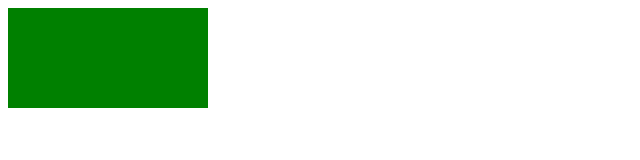
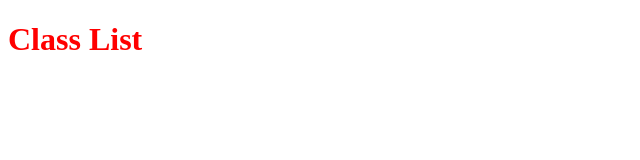
Before and after one commit to ManhThang203/Learn-Js-F8, a plain HTML site: page index.html in a window 1280 px wide. Shown: the whole page, without its empty margins (0-640 px from the left). Drawn offline with Linux system fonts and the light colour scheme.

Commit message:
ClassList

```diff
--- a/index.html
+++ b/index.html
@@ -43,7 +43,7 @@
     <!-- <h1 id="heading" class="heading" title="heading">Heading</h1> -->
     <!-- <h1>Heading</h1> -->
     <div class="box">
-
+        <h1>Class List</h1>
     </div>
     <script src="./js/Dom.js"></script>
 </body>
--- a/js/Dom.js
+++ b/js/Dom.js
@@ -88,20 +88,36 @@
 /*
   -----------------------DOM CSS-------------------------
 */
+// var add = document.querySelector('.box');
+// // ========= Cách 1 =======
+// // DOM CSS
+// // use properties
+// add.style.width = '200px';
+// add.style.height = '100px';
+// add.style.backgroundColor = 'red';
+// // ========= Cách 2 =======
+// // add.style Object
+// // assign (là gán)
+// Object.assign(add.style, {
+//    width: '200px',
+//    height: '100px',
+//    backgroundColor: 'green'
+// }
+// )
+// console.log(add.style.width);
+
+//=======================================================
+/*
+   --------------------ClassList Property-----------------
+   // add // thêm các phuong thức vào class
+   // conatains // kiểm tra các phương thức có tồn tại hay không
+   // remove // xóa đi các phần tử trong class
+   // toggle  // Nếu có class rồi thì phương thức toggle sẽ kiểm tra và xóa nó đi và ngược lại
+*/
 var add = document.querySelector('.box');
-// ========= Cách 1 =======
-// DOM CSS
-// use properties
-add.style.width = '200px';
-add.style.height = '100px';
-add.style.backgroundColor = 'red';
-// ========= Cách 2 =======
-// add.style Object
-// assign (là gán)
-Object.assign(add.style, {
-   width: '200px',
-   height: '100px',
-   backgroundColor: 'green'
-}
-)
-console.log(add.style.width);
+// add.classList.add('heading');
+// console.log(add.classList.add)
+
+setTimeout (() => {
+   add.classList.toggle('heading');
+}, 1000);
```
